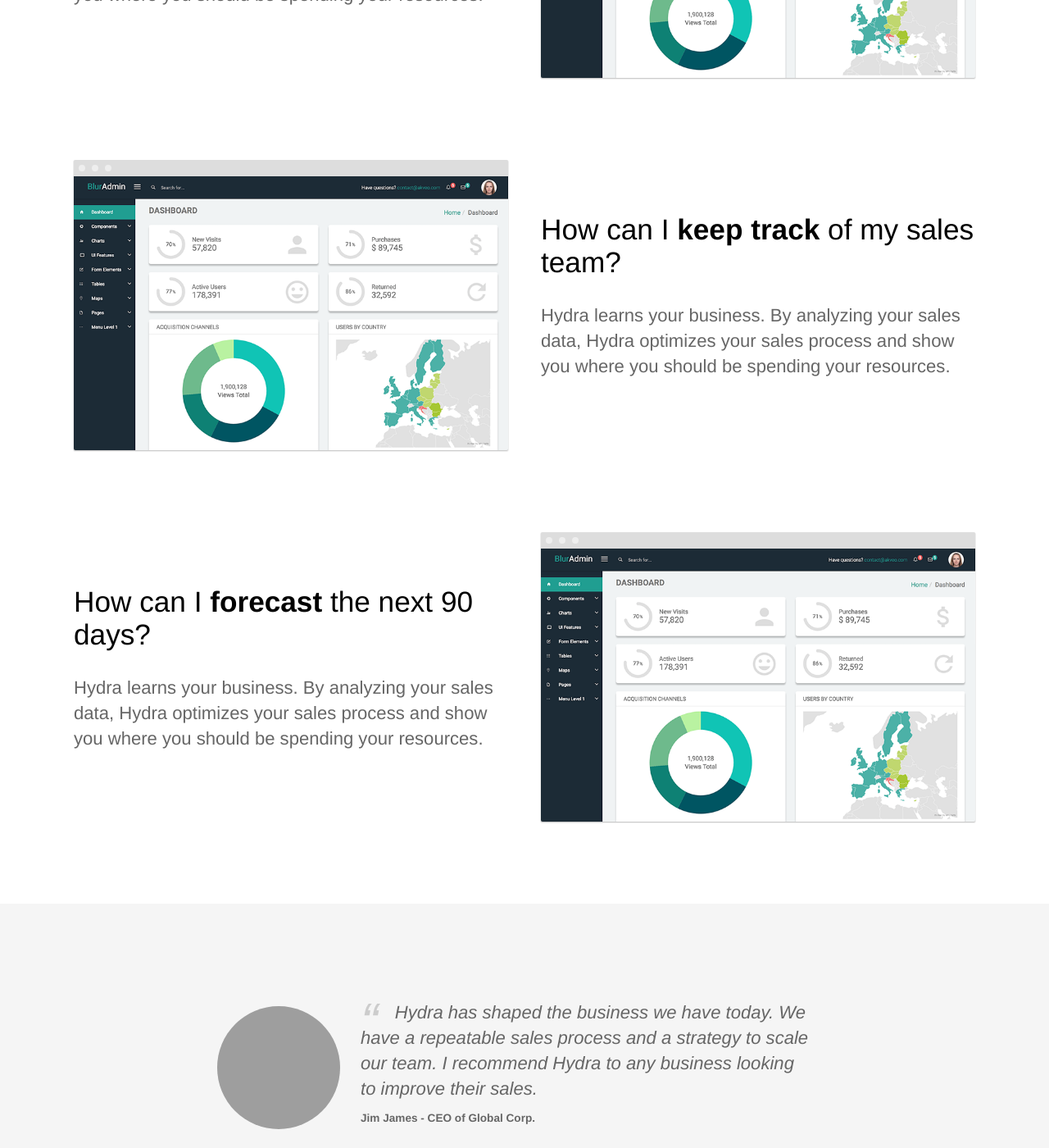
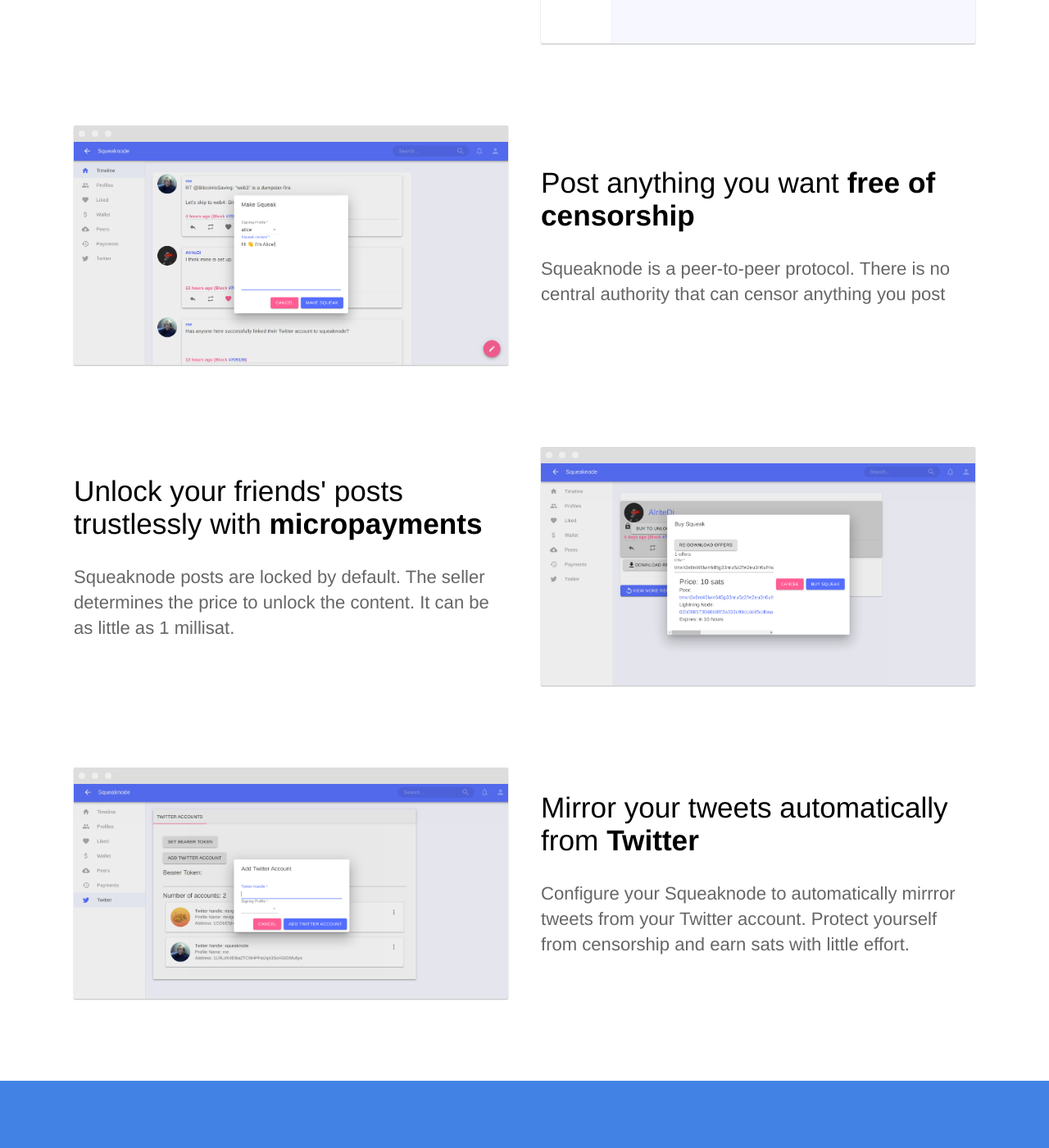
Before and after one commit to squeaknode/squeaknode.github.io, a Jekyll site: the page built from index.html, in a window 1280 px wide and 1400 px high, scrolled down 1296 px. Shown: the whole window at 82% size. Built offline with Jekyll 4.4.1, drawn with Linux system fonts in a browser that asks for light colours; some of the changed text lies outside the part shown; grey boxes are pictures that could not be loaded.

Commit message:
Update config (#1)
* Update config file for squeaknode

* Update index page

* Update header and footer

* Update favicon

* Update logo

```diff
--- a/_config.yml
+++ b/_config.yml
@@ -1,8 +1,8 @@
 # ----
 # Site
 
-title: Hydra Template
-url: "https://proud-alligator.cloudvent.net"
+title: Squeaknode website
+url: "https://squeaknode.org"
 baseurl:
 google_analytics_key:
 google_maps_javascript_api_key:
@@ -10,15 +10,15 @@
 
 # Values for the jekyll-seo-tag gem (https://github.com/jekyll/jekyll-seo-tag)
 logo: /siteicon.png
-description: Product marketing template for Jekyll.
+description: Website for squeaknode project.
 author:
   name:
   email:
   twitter: # twitter username without the @ symbol
 social:
-  name: Hydra Template
+  name: Squeaknode website
   links:
-    - https://github.com/CloudCannon/hydra-jekyll-template
+    - https://github.com/yzernik/squeaknode
 
 # -----
 # Build
--- a/_layouts/default.html
+++ b/_layouts/default.html
@@ -23,7 +23,7 @@
 	<body>
 		<header>
 			<div class="container">
-				<div class="company-name"><a href="{{ site.baseurl }}/"><img src="{{ site.baseurl }}/images/logo.svg" alt="Hydra Logo" width="95" height="33" /></a></div>
+				<div class="company-name"><a href="{{ site.baseurl }}/"><img src="{{ site.baseurl }}/images/logo.svg" alt="Squeaknode Logo" height="99" /></a></div>
 				{% include navigation.html %}
 			</div>
 		</header>
--- a/index.html
+++ b/index.html
@@ -1,14 +1,14 @@
 ---
-title: The last sales CRM you'll ever need
-description: Track and optimize your sales team in real time
+title: Peer-to-peer social media incentivized with Bitcoin
+description: Run your own decentralized social media node
 ---
 <section class="hero">
 	<div class="text-container">
-		<h1 class="editable">The last sales CRM <strong>you'll ever need</strong></h1>
-		<p class="subtext editable">Track and optimize your sales team in real time.</p>
+		<h1 class="editable">Peer-to-peer social media <strong>incentivized with Bitcoin</strong></h1>
+		<p class="subtext editable">Run your own decentralized social media node.</p>
 		<div class="cta button alt"><a href="{{ site.baseurl }}/sign-up/">Get Started Free</a></div>
 		<div>
-			<img src="{{ site.baseurl }}/images/dashboard.png" alt="Screenshot" class="screenshot editable" />
+			<img src="{{ site.baseurl }}/images/timeline.png" alt="Screenshot" class="screenshot editable" />
 		</div>
 	</div>
 </section>
@@ -17,11 +17,11 @@
 	<section>
 		<div class="container flex">
 			<div class="text editable">
-				<h2>How can we <strong>double</strong> our sales revenue?</h2>
-				<p>Hydra learns your business. By analyzing your sales data, Hydra optimizes your sales process and show you where you should be spending your resources. </p>
+				<h2>Earn <strong>sats</strong> for your posts</h2>
+				<p>Every post you make is sold for sats to other users. Earn bitcoin directly for your content. </p>
 			</div>
 			<div class="image">
-				<img src="{{ site.baseurl }}/images/dashboard.png" alt="Screenshot" class="screenshot editable" />
+				<img src="{{ site.baseurl }}/images/earnings.png" alt="Screenshot" class="screenshot editable" />
 			</div>
 		</div>
 	</section>
@@ -29,11 +29,11 @@
 	<section>
 		<div class="container flex">
 			<div class="text editable">
-				<h2>How can I <strong>keep track</strong> of my sales team?</h2>
-				<p>Hydra learns your business. By analyzing your sales data, Hydra optimizes your sales process and show you where you should be spending your resources.</p>
+				<h2>Post anything you want <strong>free of censorship</strong></h2>
+				<p>Squeaknode is a peer-to-peer protocol. There is no central authority that can censor anything you post</p>
 			</div>
 			<div class="image">
-				<img src="{{ site.baseurl }}/images/dashboard.png" alt="Screenshot" class="screenshot editable" />
+				<img src="{{ site.baseurl }}/images/make-squeak-dialog.png" alt="Screenshot" class="screenshot editable" />
 			</div>
 		</div>
 	</section>
@@ -41,29 +41,29 @@
 	<section>
 		<div class="container flex">
 			<div class="text editable">
-				<h2>How can I <strong>forecast</strong> the next 90 days?</h2>
-				<p>Hydra learns your business. By analyzing your sales data, Hydra optimizes your sales process and show you where you should be spending your resources.</p>
+				<h2>Unlock your friends' posts trustlessly with <strong>micropayments</strong></h2>
+				<p>Squeaknode posts are locked by default. The seller determines the price to unlock the content. It can be as little as 1 millisat.</p>
 			</div>
 			<div class="image">
-				<img src="{{ site.baseurl }}/images/dashboard.png" alt="Screenshot" class="screenshot editable" />
+				<img src="{{ site.baseurl }}/images/buy-dialog.png" alt="Screenshot" class="screenshot editable" />
 			</div>
 		</div>
 	</section>
 
-	<section class="testimonial">
+	<section>
 		<div class="container flex">
-			<div class="testimonial-block">
-				<div class="square-image"><img src="https://source.unsplash.com/6anudmpILw4/600x400" alt="Jim James" class="editable"></div>
-				<blockquote>
-					<p class="editable">Hydra has shaped the business we have today. We have a repeatable sales process and a strategy to scale our team. I recommend Hydra to any business looking to improve their sales.</p>
-					<p class="editable author">Jim James - CEO of Global Corp.</p>
-				</blockquote>
+			<div class="text editable">
+				<h2>Mirror your tweets automatically from <strong>Twitter</strong></h2>
+				<p>Configure your Squeaknode to automatically mirrror tweets from your Twitter account. Protect yourself from censorship and earn sats with little effort.</p>
+			</div>
+			<div class="image">
+				<img src="{{ site.baseurl }}/images/configure-twitter.png" alt="Screenshot" class="screenshot editable" />
 			</div>
 		</div>
 	</section>
 
 	<section class="bottom-cta">
-		<h2 class="editable"><strong>Improve</strong> your sales process today</h2>
-		<div class="button alt"><a href="#">Get Started Free</a></div>
+		<h2 class="editable"><strong>Install</strong> squeaknode in the Umbrel app store</h2>
+		<div class="button alt"><a href="https://getumbrel.com/">Get Umbrel</a></div>
 	</section>
 </div>
```
Also changed, not shown: _data/footer.yml (+3 -20 lines), _data/navigation.yml (+2 -10 lines), Gemfile.lock, favicon.png, images/buy-dialog.png (added), images/configure-twitter.png (added), images/earnings.png (added), images/logo.svg, images/make-squeak-dialog.png (added), images/timeline.png (added), siteicon.png.
